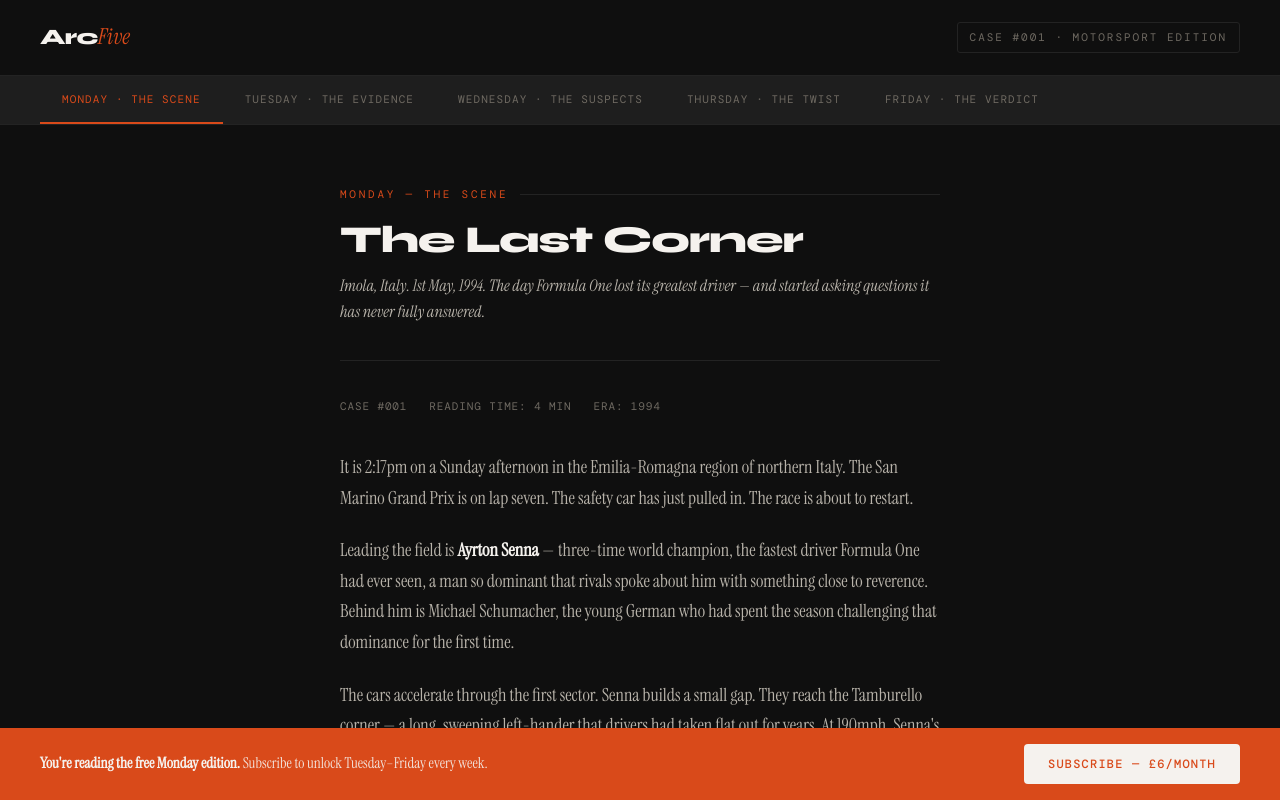
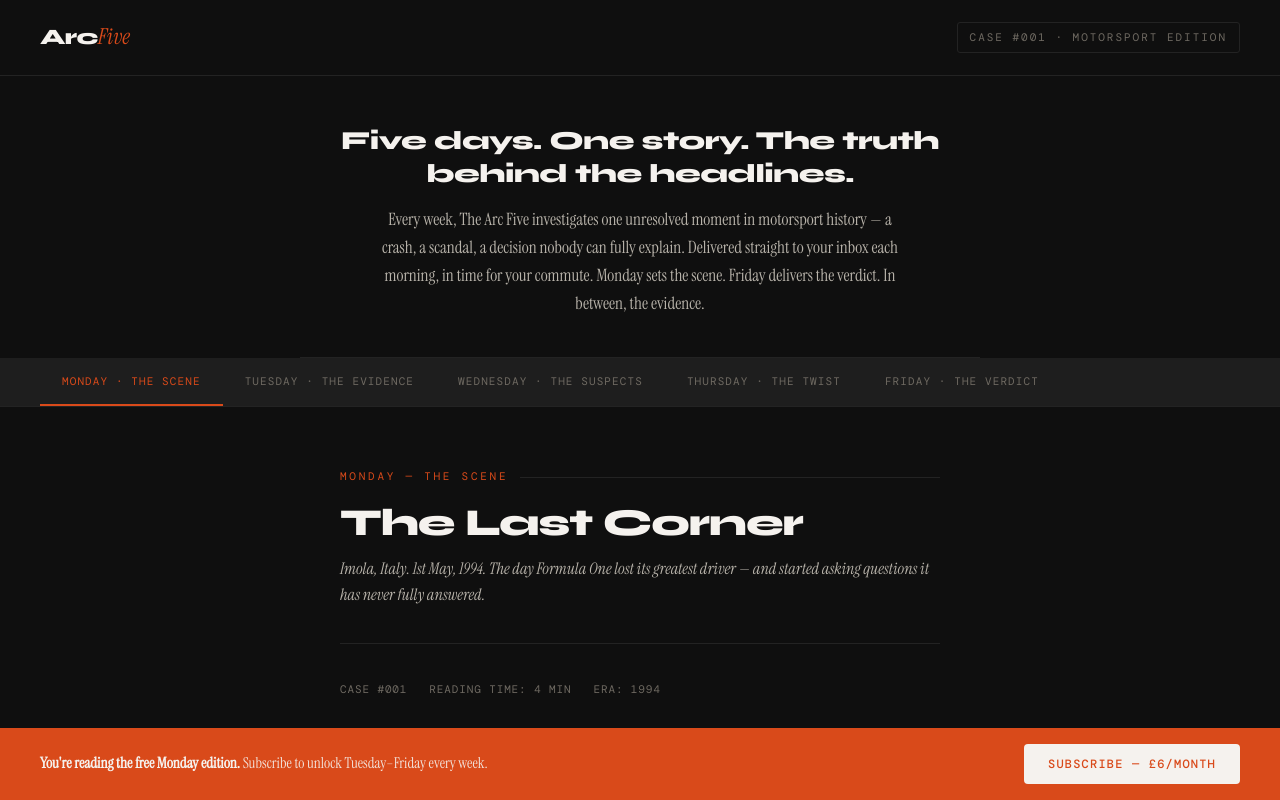
Before and after one commit to brobo01/arcfive, a Next.js app: page / in a window 1280 px wide. Shown: the top 800 px of the page. Built offline with nearby package versions, Linux system fonts and the light colour scheme; a web font is replaced by a local one.

Commit message:
Added intro text

```diff
--- a/src/app/globals.css
+++ b/src/app/globals.css
@@ -76,6 +76,48 @@
   border: 0.5px solid #232323;
   padding: 5px 12px;
   border-radius: 3px;
+}
+
+/* ── Intro ── */
+.intro {
+  max-width: 680px;
+  margin: 0 auto;
+  padding: 48px 40px 40px;
+  text-align: center;
+  border-bottom: 0.5px solid #232323;
+}
+
+.introTitle {
+  font-family: "Syne", sans-serif;
+  font-weight: 800;
+  font-size: 26px;
+  letter-spacing: -0.02em;
+  line-height: 1.3;
+  color: #f5f2ee;
+  margin-bottom: 14px;
+}
+
+.introText {
+  font-family: "Instrument Serif", serif;
+  font-size: 17px;
+  line-height: 1.65;
+  color: #b8b3aa;
+  max-width: 520px;
+  margin: 0 auto;
+}
+
+@media (max-width: 600px) {
+  .intro {
+    padding: 36px 20px 32px;
+  }
+
+  .introTitle {
+    font-size: 21px;
+  }
+
+  .introText {
+    font-size: 16px;
+  }
 }
 
 /* ── Day nav ── */
--- a/src/app/page.js
+++ b/src/app/page.js
@@ -24,6 +24,20 @@
         </div>
         <span className="badge">Case #001 · Motorsport Edition</span>
       </header>
+
+      {/* ── INTRO ── */}
+      <section className="intro">
+        <h2 className="introTitle">
+          Five days. One story. The truth behind the headlines.
+        </h2>
+        <p className="introText">
+          Every week, The Arc Five investigates one unresolved moment in
+          motorsport history — a crash, a scandal, a decision nobody can fully
+          explain. Delivered straight to your inbox each morning, in time for
+          your commute. Monday sets the scene. Friday delivers the verdict. In
+          between, the evidence.
+        </p>
+      </section>
 
       {/* ── DAY NAV ── */}
       <nav className="dayNav">
```
